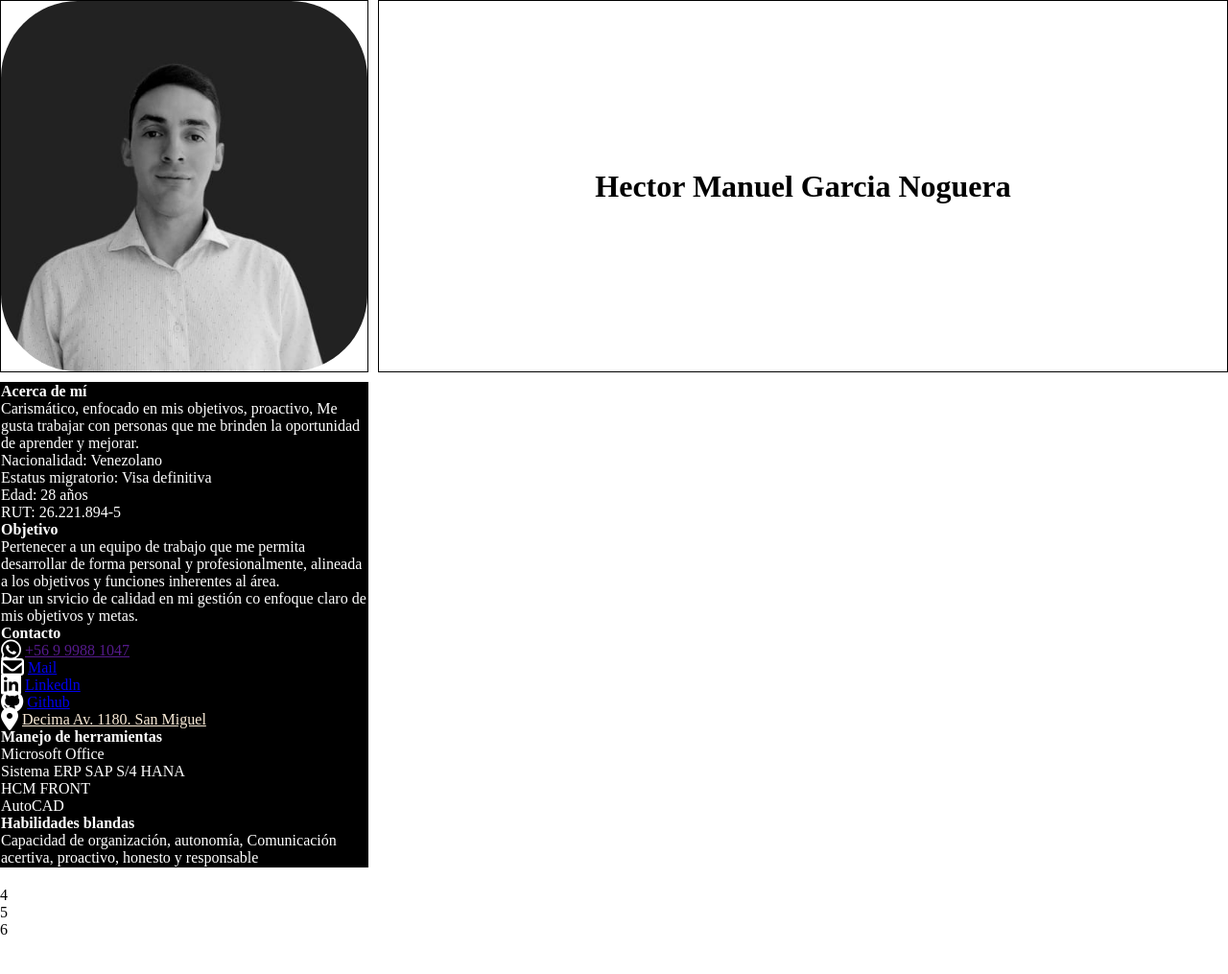
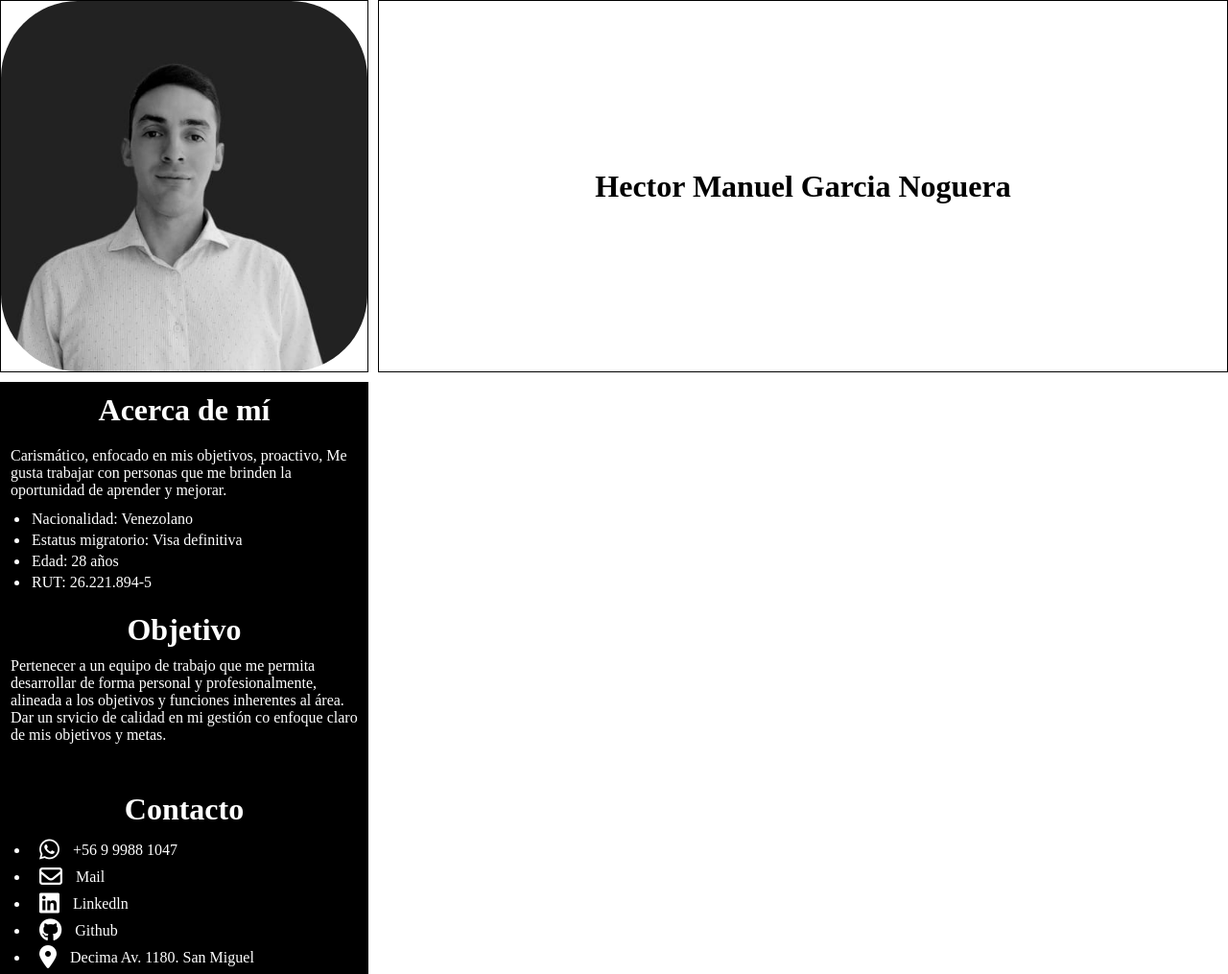
Before and after one commit to hector-garcia-27/mi-curriculum, a plain HTML site: page index.html in a window 1280 px wide. Shown: the top 1015 px of the page at 96% size. Before the commit the page ends 978 px from the top, so only its background shows below. Drawn offline with Linux system fonts and the light colour scheme.

Commit message:
Avance: diseño de la parte de contacto

```diff
--- a/assets/css/style.css
+++ b/assets/css/style.css
@@ -5,6 +5,12 @@
 
 .contenedor .box {
     border: solid 1px black;
+}
+
+.contenedor .titulo {
+    padding: 10px;
+    text-align: center;
+    font-size:xx-large;
 }
 
 .foto {
@@ -37,6 +43,45 @@
     background-color: black;
     color: white;
 }
+
+.contenedor .info .info-desc p {
+    padding: 10px;
+}
+
+.contenedor .info .info-desc li{
+    padding: 2px;
+}
+
+.contenedor .info .info-desc ul {
+    padding-left: 30px;
+}
+
+.contenedor .info .info-obj {
+    padding: 10px;
+}
+
+.contenedor .info .info-contacto {
+    padding: 30px;
+}
+
+.contenedor .info .info-contacto li, a, i {
+    padding: 5px;
+    text-decoration: none;
+    color: white;
+}
+
+.contenedor .info .info-software ul {
+    padding: 30px;
+}
+
+.contenedor .info .info-software li {
+    padding: 3px;
+}
+
+.contenedor .info .hab{
+    padding: 10px;
+}
+
 .educ {
     grid-area: educ;
 }
--- a/index.html
+++ b/index.html
@@ -20,7 +20,7 @@
         </div>
         <div class="box info">
             <!-- descripcion -->
-            <div>
+            <div class="info-desc">
                 <h4 class="titulo">Acerca de mí</h4>
                 <p>Carismático, enfocado en mis objetivos, proactivo, Me gusta trabajar
                     con
@@ -34,7 +34,7 @@
             </div>
 
             <!-- Objetivo -->
-            <div>
+            <div class="info-obj">
                 <h4 class="titulo">Objetivo</h4>
                 <p>Pertenecer a un equipo de trabajo que me permita desarrollar de forma
                     personal y profesionalmente, alineada a los objetivos y funciones inherentes al área.</p>
@@ -43,7 +43,7 @@
                     y metas.</p>
             </div>
             <!-- contacto -->
-            <div class="lado-izquierdo">
+            <div class="info-contacto">
                 <h4 class="titulo">Contacto</h4>
                 <ul class="lista">
                     <li>
@@ -64,13 +64,13 @@
                     </li>
                     <li>
                         <i class="fa-solid fa-location-dot fa-xl" style="color: #ffffff;"></i>
-                        <a style="color: antiquewhite" href="">Decima Av. 1180. San
+                        <a href="">Decima Av. 1180. San
                             Miguel</a>
                     </li>
                 </ul>
             </div>
             <!-- software -->
-            <div>
+            <div class="info-software">
                 <h4 class="titulo">Manejo de herramientas</h4>
                 <ul>
                     <li>Microsoft Office</li>
```
